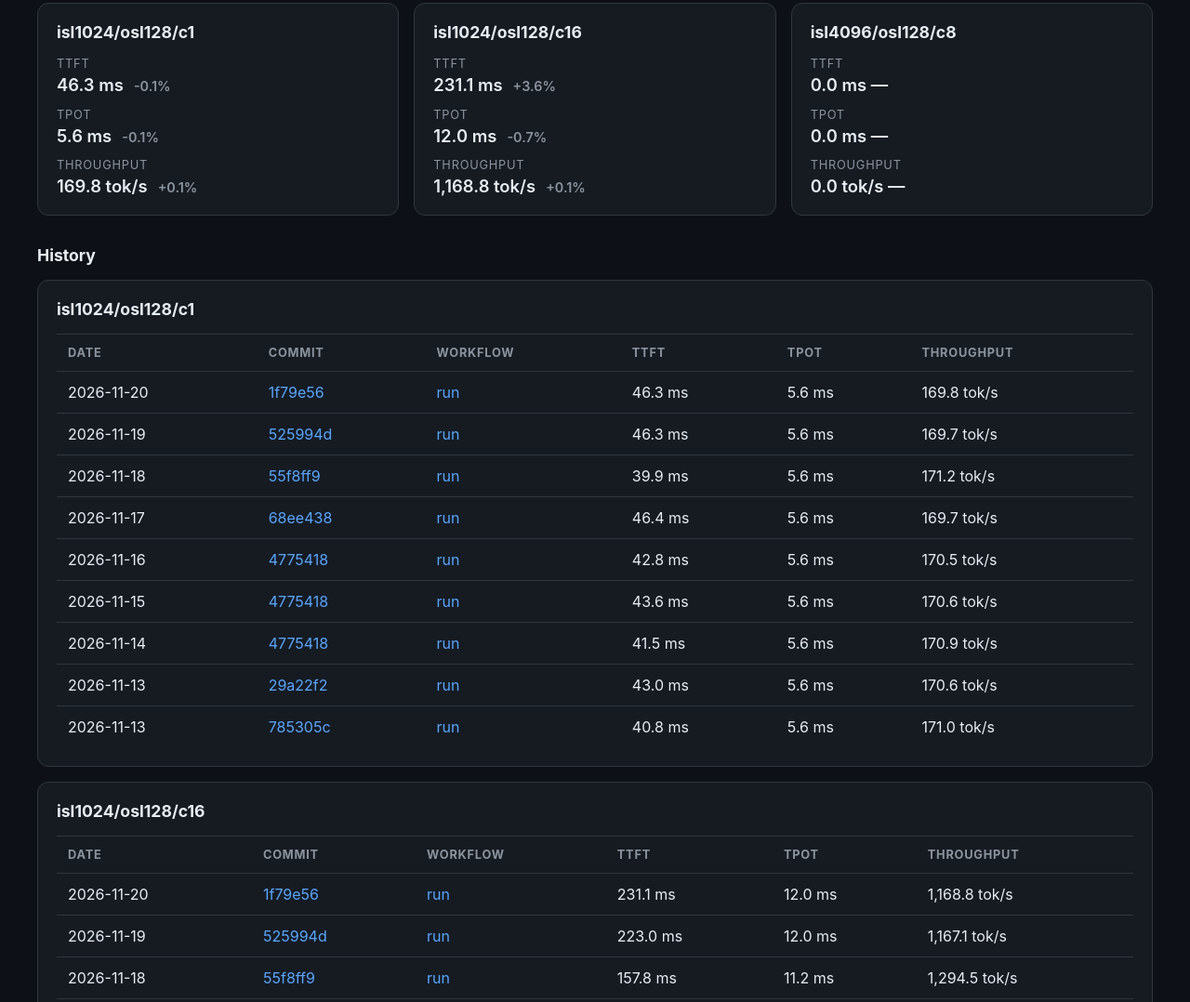
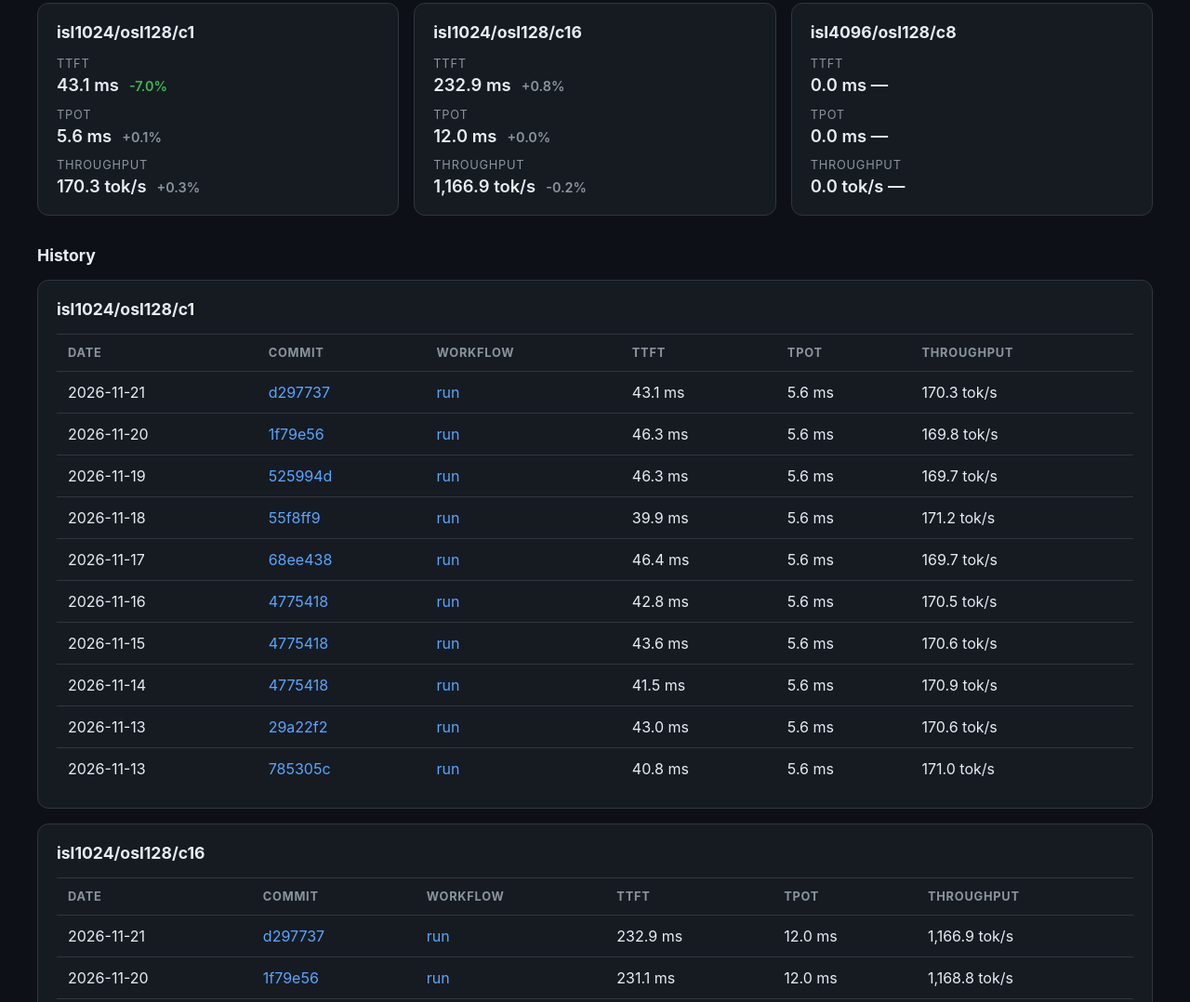
Before and after one commit to ROCm/rocm-aic, a plain HTML site: page vllm-emul-performance/index.html in a window 1280 px wide. Shown: the part 468-1546 px from the top of the page at 93% size. Drawn offline with Linux system fonts and the light colour scheme.

Commit message:
perf: publish vllm-emul metrics from d297737cd8907fde2002583e4b46e2a27d54fefe
Generated by rocm-aic-vllm-emul-performance.yml. [skip ci]

```diff
--- a/vllm-emul-performance/index.html
+++ b/vllm-emul-performance/index.html
@@ -53,7 +53,7 @@
       Tracks the vLLM emulator (llm-emu) performance envelope as a baseline before dedicated hardware lanes are available.
     </p>
     <p class="meta">
-      Latest run: 2026-11-20 · commit <a href="https://github.com/ROCm/rocm-aic/commit/1f79e56463a5d76e3b60988a8e6ca5eb5db361d3">1f79e56</a> · <a href="https://github.com/ROCm/rocm-aic/actions/runs/44737332642">workflow run</a>
+      Latest run: 2026-11-21 · commit <a href="https://github.com/ROCm/rocm-aic/commit/d297737cd8907fde2002583e4b46e2a27d54fefe">d297737</a> · <a href="https://github.com/ROCm/rocm-aic/actions/runs/44904611758">workflow run</a>
     </p>
 
     <section class="config">
@@ -71,17 +71,17 @@
       <section class="card">
         <h2>isl1024/osl128/c1</h2>
         <dl>
-          <div><dt>TTFT</dt><dd>46.3 ms <span class="delta flat">-0.1%</span></dd></div>
-          <div><dt>TPOT</dt><dd>5.6 ms <span class="delta flat">-0.1%</span></dd></div>
-          <div><dt>Throughput</dt><dd>169.8 tok/s <span class="delta flat">+0.1%</span></dd></div>
+          <div><dt>TTFT</dt><dd>43.1 ms <span class="delta up">-7.0%</span></dd></div>
+          <div><dt>TPOT</dt><dd>5.6 ms <span class="delta flat">+0.1%</span></dd></div>
+          <div><dt>Throughput</dt><dd>170.3 tok/s <span class="delta flat">+0.3%</span></dd></div>
         </dl>
       </section>
       <section class="card">
         <h2>isl1024/osl128/c16</h2>
         <dl>
-          <div><dt>TTFT</dt><dd>231.1 ms <span class="delta flat">+3.6%</span></dd></div>
-          <div><dt>TPOT</dt><dd>12.0 ms <span class="delta flat">-0.7%</span></dd></div>
-          <div><dt>Throughput</dt><dd>1,168.8 tok/s <span class="delta flat">+0.1%</span></dd></div>
+          <div><dt>TTFT</dt><dd>232.9 ms <span class="delta flat">+0.8%</span></dd></div>
+          <div><dt>TPOT</dt><dd>12.0 ms <span class="delta flat">+0.0%</span></dd></div>
+          <div><dt>Throughput</dt><dd>1,166.9 tok/s <span class="delta flat">-0.2%</span></dd></div>
         </dl>
       </section>
       <section class="card">
@@ -112,6 +112,13 @@
           </thead>
           <tbody>
             <tr>
+              <td>2026-11-21</td>
+              <td><a href="https://github.com/ROCm/rocm-aic/commit/d297737cd8907fde2002583e4b46e2a27d54fefe">d297737</a></td>
+              <td><a href="https://github.com/ROCm/rocm-aic/actions/runs/44904611758">run</a></td>
+              <td>43.1 ms</td>
+              <td>5.6 ms</td>
+              <td>170.3 tok/s</td>
+            </tr><tr>
               <td>2026-11-20</td>
               <td><a href="https://github.com/ROCm/rocm-aic/commit/1f79e56463a5d76e3b60988a8e6ca5eb5db361d3">1f79e56</a></td>
               <td><a href="https://github.com/ROCm/rocm-aic/actions/runs/44737332642">run</a></td>
@@ -193,6 +200,13 @@
           </thead>
           <tbody>
             <tr>
+              <td>2026-11-21</td>
+              <td><a href="https://github.com/ROCm/rocm-aic/commit/d297737cd8907fde2002583e4b46e2a27d54fefe">d297737</a></td>
+              <td><a href="https://github.com/ROCm/rocm-aic/actions/runs/44904611758">run</a></td>
+              <td>232.9 ms</td>
+              <td>12.0 ms</td>
+              <td>1,166.9 tok/s</td>
+            </tr><tr>
               <td>2026-11-20</td>
               <td><a href="https://github.com/ROCm/rocm-aic/commit/1f79e56463a5d76e3b60988a8e6ca5eb5db361d3">1f79e56</a></td>
               <td><a href="https://github.com/ROCm/rocm-aic/actions/runs/44737332642">run</a></td>
@@ -274,6 +288,13 @@
           </thead>
           <tbody>
             <tr>
+              <td>2026-11-21</td>
+              <td><a href="https://github.com/ROCm/rocm-aic/commit/d297737cd8907fde2002583e4b46e2a27d54fefe">d297737</a></td>
+              <td><a href="https://github.com/ROCm/rocm-aic/actions/runs/44904611758">run</a></td>
+              <td>0.0 ms</td>
+              <td>0.0 ms</td>
+              <td>0.0 tok/s</td>
+            </tr><tr>
               <td>2026-11-20</td>
               <td><a href="https://github.com/ROCm/rocm-aic/commit/1f79e56463a5d76e3b60988a8e6ca5eb5db361d3">1f79e56</a></td>
               <td><a href="https://github.com/ROCm/rocm-aic/actions/runs/44737332642">run</a></td>
```
Also changed, not shown: 1 other file.
